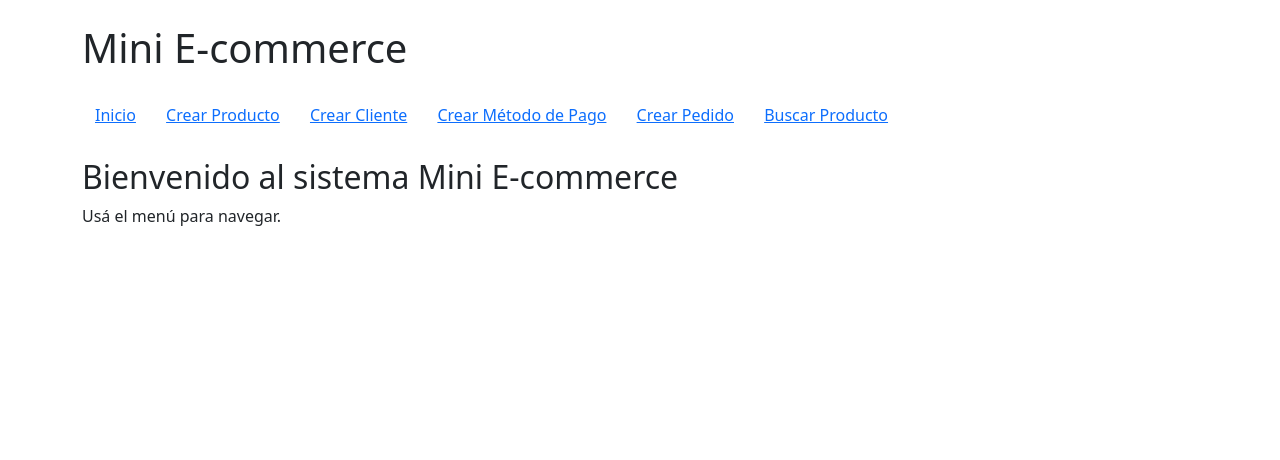
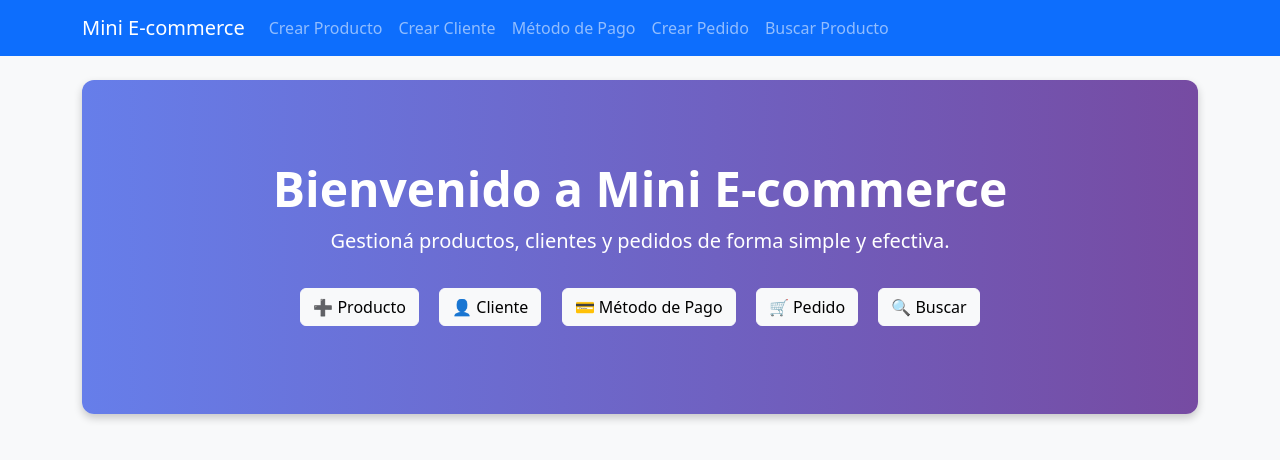
Before and after one commit to JaimeMVC/mini_tienda, a Django app: page / in a window 1280 px wide. Shown: the top 460 px of the page. Run offline with Django 5.2, Linux system fonts and the light colour scheme.

Commit message:
Mejoras de diseño visual con Bootstrap y actualización de templates

```diff
--- a/Tienda/templates/Tienda/base.html
+++ b/Tienda/templates/Tienda/base.html
@@ -3,24 +3,33 @@
 <head>
     <meta charset="UTF-8">
     <title>Mini E-commerce</title>
-    <!-- Bootstrap CDN -->
+    <meta name="viewport" content="width=device-width, initial-scale=1">
+    <!-- Bootstrap CSS desde CDN -->
     <link href="https://cdn.jsdelivr.net/npm/bootstrap@5.3.0/dist/css/bootstrap.min.css" rel="stylesheet">
 </head>
-<body class="container py-4">
+<body class="bg-light">
 
-    <h1 class="mb-4">Mini E-commerce</h1>
+<nav class="navbar navbar-expand-lg navbar-dark bg-primary">
+  <div class="container">
+    <a class="navbar-brand" href="{% url 'home' %}">Mini E-commerce</a>
+    <div class="collapse navbar-collapse">
+      <ul class="navbar-nav me-auto">
+        <li class="nav-item"><a class="nav-link" href="{% url 'crear_producto' %}">Crear Producto</a></li>
+        <li class="nav-item"><a class="nav-link" href="{% url 'crear_cliente' %}">Crear Cliente</a></li>
+        <li class="nav-item"><a class="nav-link" href="{% url 'crear_metodo_pago' %}">Método de Pago</a></li>
+        <li class="nav-item"><a class="nav-link" href="{% url 'crear_pedido' %}">Crear Pedido</a></li>
+        <li class="nav-item"><a class="nav-link" href="{% url 'buscar_producto' %}">Buscar Producto</a></li>
+      </ul>
+    </div>
+  </div>
+</nav>
 
-    <nav class="mb-4">
-        <a href="{% url 'home' %}" class="btn btn-link">Inicio</a>
-        <a href="{% url 'crear_producto' %}" class="btn btn-link">Crear Producto</a>
-        <a href="{% url 'crear_cliente' %}" class="btn btn-link">Crear Cliente</a>
-        <a href="{% url 'crear_metodo_pago' %}" class="btn btn-link">Crear Método de Pago</a>
-        <a href="{% url 'crear_pedido' %}" class="btn btn-link">Crear Pedido</a>
-        <a href="{% url 'buscar_producto' %}" class="btn btn-link">Buscar Producto</a>
-    </nav>
-
+<div class="container py-4">
     {% block content %}
     {% endblock %}
+</div>
 
+<!-- Bootstrap JS -->
+<script src="https://cdn.jsdelivr.net/npm/bootstrap@5.3.0/dist/js/bootstrap.bundle.min.js"></script>
 </body>
 </html>
--- a/Tienda/templates/Tienda/home.html
+++ b/Tienda/templates/Tienda/home.html
@@ -1,6 +1,39 @@
 {% extends "Tienda/base.html" %}
 
 {% block content %}
-<h2>Bienvenido al sistema Mini E-commerce</h2>
-<p>Usá el menú para navegar.</p>
+<style>
+    .home-hero {
+        background: linear-gradient(to right, #667eea, #764ba2);
+        color: white;
+        padding: 80px 20px;
+        border-radius: 12px;
+        box-shadow: 0 4px 8px rgba(0, 0, 0, 0.2);
+    }
+
+    .home-hero h1 {
+        font-size: 3rem;
+        font-weight: bold;
+    }
+
+    .home-hero p {
+        font-size: 1.25rem;
+    }
+
+    .home-buttons a {
+        margin: 8px;
+    }
+</style>
+
+<div class="home-hero text-center">
+    <h1>Bienvenido a Mini E-commerce</h1>
+    <p>Gestioná productos, clientes y pedidos de forma simple y efectiva.</p>
+
+    <div class="home-buttons mt-4">
+        <a href="{% url 'crear_producto' %}" class="btn btn-light">➕ Producto</a>
+        <a href="{% url 'crear_cliente' %}" class="btn btn-light">👤 Cliente</a>
+        <a href="{% url 'crear_metodo_pago' %}" class="btn btn-light">💳 Método de Pago</a>
+        <a href="{% url 'crear_pedido' %}" class="btn btn-light">🛒 Pedido</a>
+        <a href="{% url 'buscar_producto' %}" class="btn btn-light">🔍 Buscar</a>
+    </div>
+</div>
 {% endblock %}
```
Also changed, not shown: Tienda/templates/Tienda/crear_cliente.html (+15 -6 lines), Tienda/templates/Tienda/crear_producto.html (+15 -6 lines), db.sqlite3, 1 other file.
